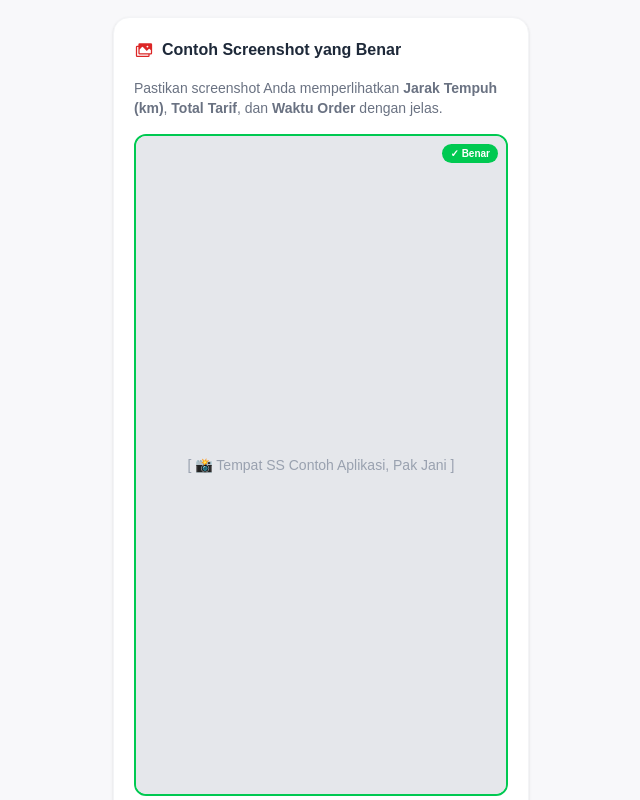
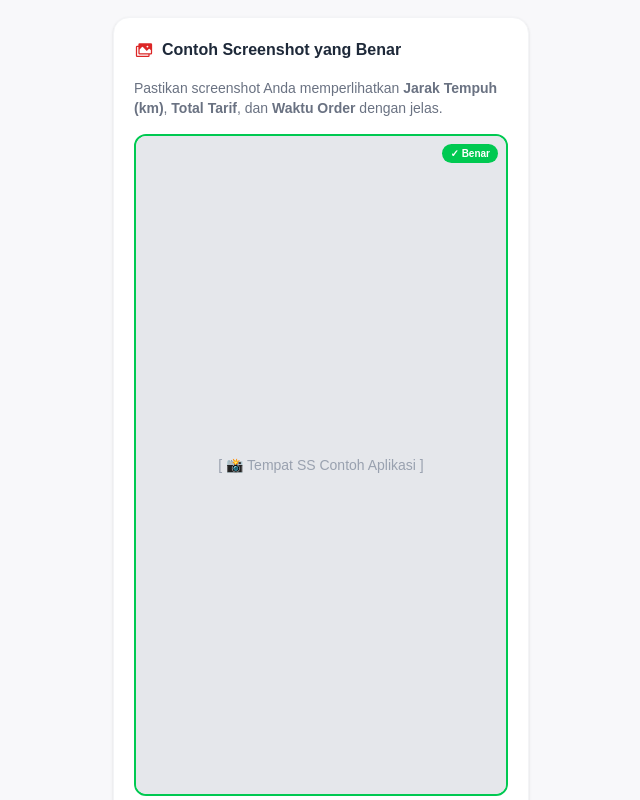
Before and after one commit to orchestratordev/lapor-tarif, a Next.js app: page /panduan in a window 1280 px wide. Shown: the part 1000-1800 px from the top of the page, without its empty margins (319-959 px from the left). Built offline with nearby package versions, Linux system fonts and the light colour scheme.

Commit message:
Update screenshot placeholder text in page.tsx

```diff
--- a/app/panduan/page.tsx
+++ b/app/panduan/page.tsx
@@ -88,7 +88,7 @@ export default function PanduanPage() {
           {/* Tempat Gambar */}
           <div className="rounded-xl overflow-hidden border-2 border-green-500 relative">
             <div className="aspect-[9/16] bg-gray-200 flex items-center justify-center text-gray-400 text-sm p-4 text-center">
-              [ 📸 Tempat SS Contoh Aplikasi, Pak Jani ]
+              [ 📸 Tempat SS Contoh Aplikasi ]
             </div>
             <div className="absolute top-2 right-2 bg-green-500 text-white text-[10px] font-bold px-2 py-0.5 rounded-full">✓ Benar</div>
           </div>
```
